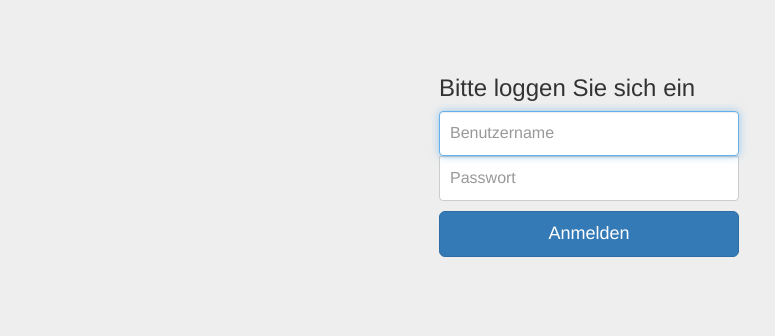
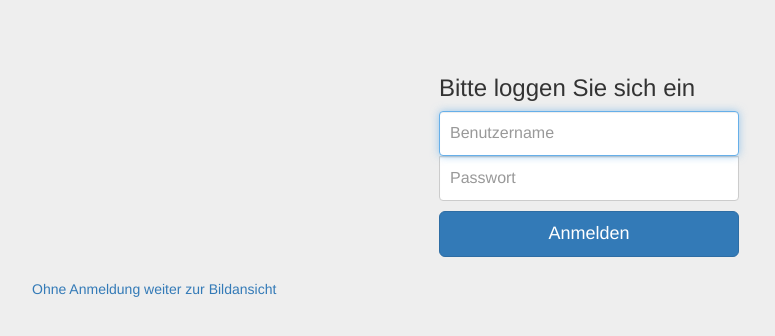
Before and after one commit to WI13-project/infosaeule, a PHP site: page /login.php in a window 1280 px wide. Shown: the top 336 px of the page, without its empty margins (51-826 px from the left). Run offline with PHP 8.4, Linux system fonts and the light colour scheme; some libraries are stand-ins or nearby versions.

Commit message:
Startseite mit view verlinkt

```diff
--- a/prototyp2/login.php
+++ b/prototyp2/login.php
@@ -63,7 +63,8 @@
    		<input type="password" id="inputPassword" class="form-control" placeholder="Passwort" name="passwort" required>
    		<button class="btn btn-lg btn-primary btn-block" type="submit">Anmelden</button>
   	</form>
-
+  	<button type="button" class="btn btn-link" action="view.php">Ohne Anmeldung weiter zur Bildansicht</button>
+	</div>
 	<script src="../../assets/js/ie10-viewport-bug-workaround.js"></script>
 </body>
 </html>
```
